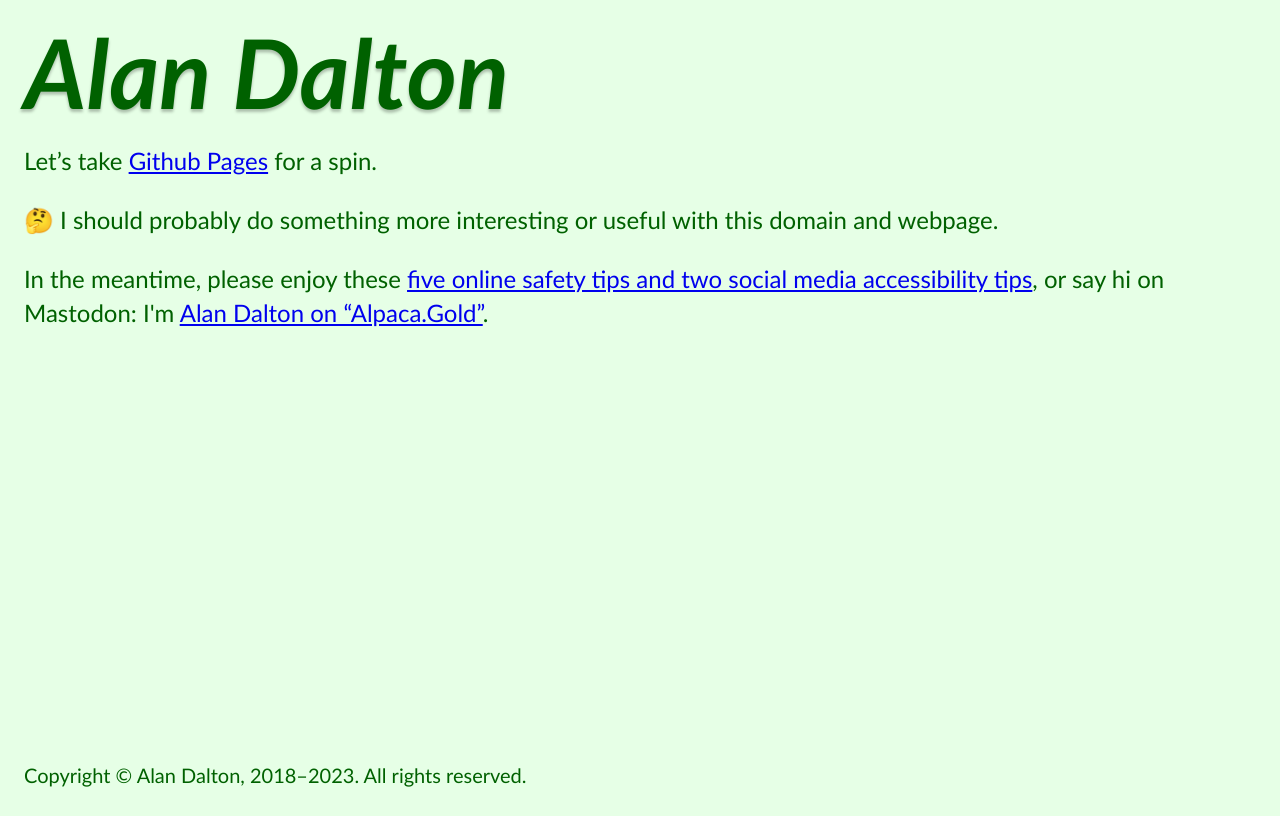
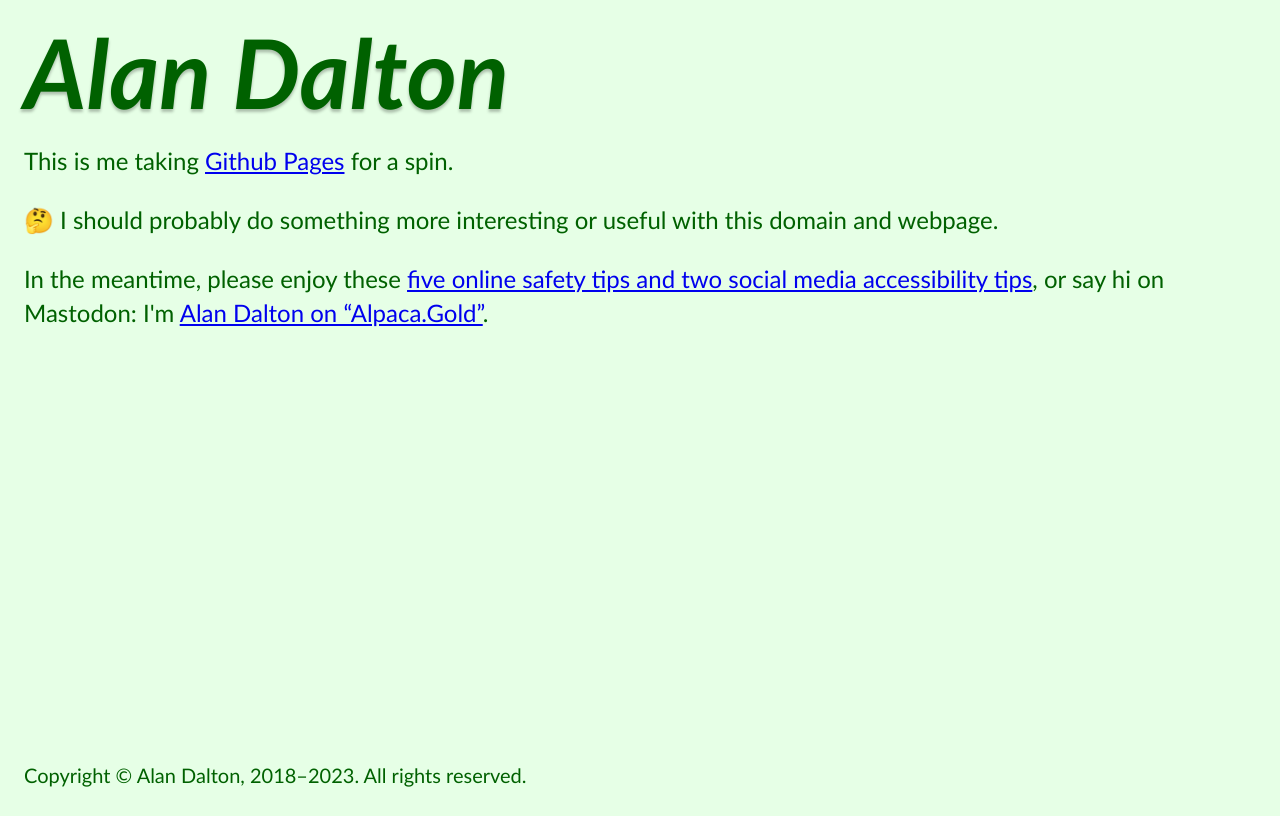
Before and after one commit to AlanDalton/AlanDalton.github.io, a plain HTML site: page index.html in a window 1280 px wide. Drawn offline with Linux system fonts and the light colour scheme; a small style sheet from the web is missing.

Commit message:
Change text in first paragraph

```diff
--- a/index.html
+++ b/index.html
@@ -110,7 +110,7 @@ main {
 	<h1>Alan Dalton</h1>
 </header>
 <main>
-	<p>Let’s take <a href="https://pages.github.com/">Github Pages</a> for a&nbsp;<span id="spanSpin">spin</span>.
+	<p>This is me taking <a href="https://pages.github.com/">Github Pages</a> for a&nbsp;<span id="spanSpin">spin</span>.
 	<p>🤔 I should probably do something more interesting or useful with this domain and webpage.
 	<p>In the meantime, please enjoy these <a href="https://alan.start.page/">five online safety tips and two social media accessibility tips</a>, or say hi on Mastodon: I'm <a rel="me" href="https://alpaca.gold/@Alan" title="my account on Alpaca.Gold, which is Laurie Voss’s Mastodon server">Alan Dalton on “Alpaca.Gold”</a>.
 </main>
```
